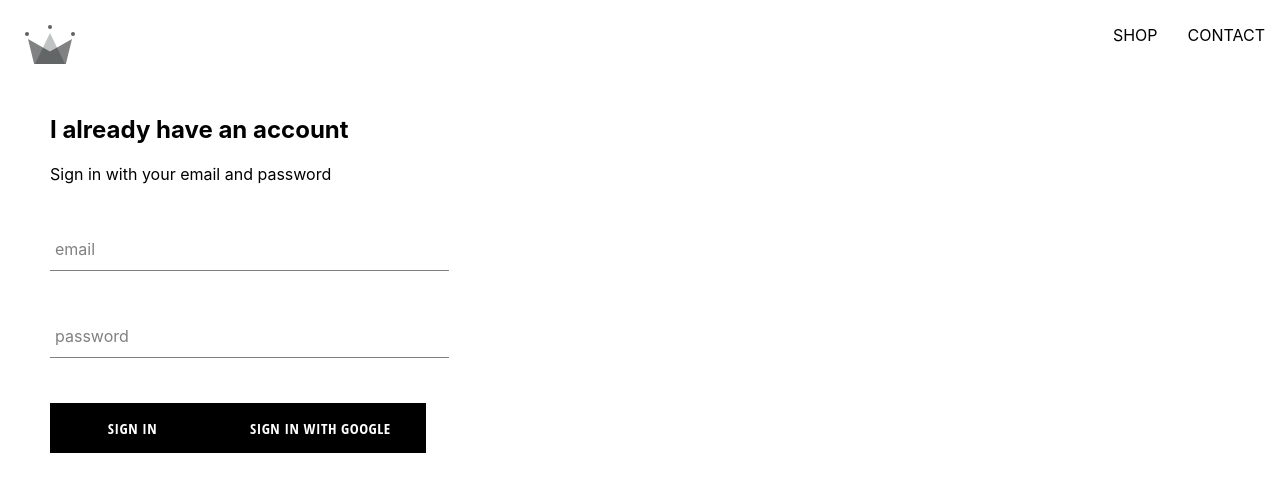
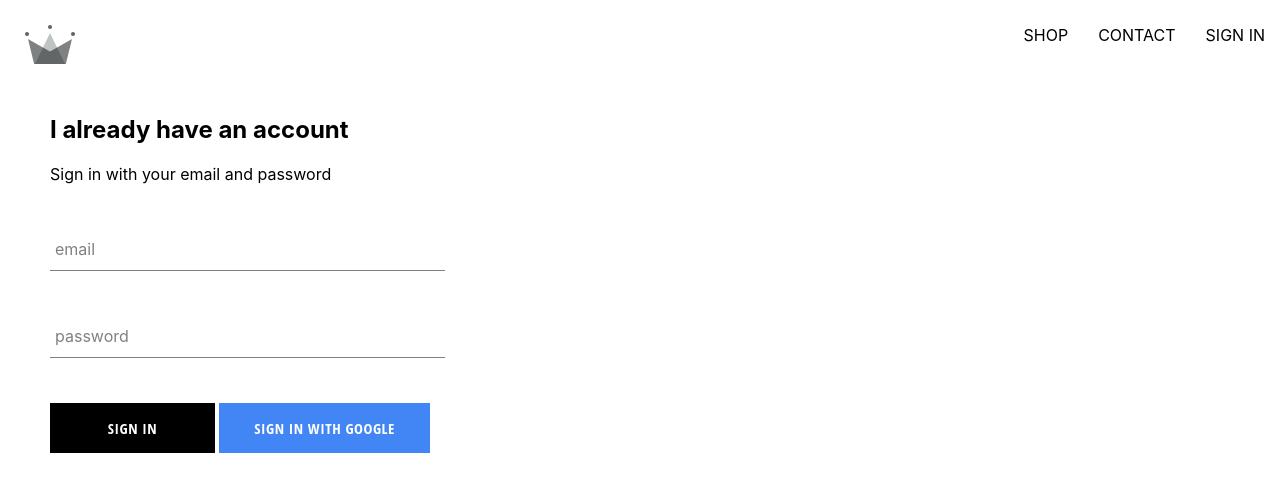
Before and after one commit to Siinu-singh/crown-clothing, a React (Create React App) app: page /signin in a window 1280 px wide. Shown: the top 492 px of the page. Built offline with nearby package versions, Linux system fonts and the light colour scheme; no server answers.

Commit message:
added google sign-in sigh-out features

```diff
--- a/src/App.js
+++ b/src/App.js
@@ -6,11 +6,37 @@
 import Shop from './components/pages/shop/shop.jsx';
 import Header from './components/header/header.jsx';
 import SignInSignUp from './components/pages/sign-in-sign-up/sign-in-sign-up.jsx';
+import {auth} from './firebase/firebase.util.js';
 
-function App() {
-  return (
+
+class App extends React.Component {
+
+  constructor() {
+    super();
+    this.state = {
+      currentUser : null
+    }
+  }
+  unsubscribeFromAuth = null;
+
+  componentDidMount() {
+    this.unsubscribeFromAuth = auth.onAuthStateChanged(user => {
+      this.setState({ currentUser: user });
+      console.log('currentUser');
+      console.log(user);
+    });
+  }
+  componentWillUnmount() {
+    this.unsubscribeFromAuth();
+  }
+
+
+
+  render(){
+
+    return (
     <div className="App">
-      <Header />
+      <Header  currentUser={this.state.currentUser}/>
       <Routes>
         <Route path="/" element={<HomePage />} />
         <Route path="/shop" element={<Shop />} />
@@ -18,6 +44,11 @@
       </Routes>
     </div>
   );
+  }
+
+
 }
 
+
+
 export default App;
--- a/src/components/custom-button/custom-button.jsx
+++ b/src/components/custom-button/custom-button.jsx
@@ -1,8 +1,10 @@
 import React from 'react';
 import './custom-button.scss';
 
-const CustomButton = ({ children, ...otherProps}) => (
-    <button className="custom-button" {...otherProps}>
+const CustomButton = ({ children, isGoogleSignIn, ...otherProps }) => (
+    <button className={`custom-button ${isGoogleSignIn ? 'google-sign-in' : ''}`}
+        {...otherProps}
+    >
         {children}
     </button>
 );
--- a/src/components/custom-button/custom-button.scss
+++ b/src/components/custom-button/custom-button.scss
@@ -19,4 +19,14 @@
     color: black;
     border: 1px solid black;
   }
+
+  &.google-sign-in {
+    background-color: #4285f4;
+    color: white;
+
+    &:hover {
+      background-color: #357ae8;
+      border: none;
+    }
+  }
 }
--- a/src/components/header/header.jsx
+++ b/src/components/header/header.jsx
@@ -1,10 +1,11 @@
 import React from "react";
 import { ReactComponent as Logo } from '../../components/Asset/crown.svg';
 import { Link } from 'react-router';
+import { auth } from '../../firebase/firebase.util.js';
 
 import './header.scss';
 
-const Header = () => (
+const Header = ({currentUser}) => (
     <div className="header">
         <Link className="logo-container" to="/">
             <Logo className="logo" />
@@ -16,6 +17,15 @@
             <Link className="option" to="/contact">
                 CONTACT
             </Link>
+            {currentUser ?
+                <div className="option" onClick={() => auth.signOut()}>
+                    SIGN OUT
+                </div>
+             :
+                <Link className="option" to="/signin">
+                    SIGN IN
+                </Link>
+            }
         </div>
     </div>
 );
--- a/src/components/header/header.scss
+++ b/src/components/header/header.scss
@@ -20,6 +20,7 @@
 
     .option {
       padding: 10px 15px;
+      cursor: pointer;
     }
   }
 }
--- a/src/components/sign-in/sign-in.jsx
+++ b/src/components/sign-in/sign-in.jsx
@@ -49,9 +49,11 @@
                         label="password"
                         required
                     />
+                    <div className="button">
+                        <CustomButton type="submit">Sign In</CustomButton>
+                        <CustomButton onClick={signInWithGoogle} isGoogleSignIn >Sign In With Google</CustomButton>
+                    </div>
 
-                    <CustomButton type="submit">Sign In</CustomButton>
-                    <CustomButton onClick={signInWithGoogle}>Sign In With Google</CustomButton>
                 </form>
             </div>
         );
--- a/src/components/sign-in/sign-in.scss
+++ b/src/components/sign-in/sign-in.scss
@@ -1,5 +1,5 @@
 .sign-in {
-    width: 30vw;
+    width: 380px;
     display: flex;
     flex-direction: column;
     margin-left: 50px;
@@ -8,4 +8,8 @@
     .title {
         margin: 10px 0;
     }
+    .button {
+        display: flex;
+        justify-content: space-between;
+    }
 }
--- a/src/firebase/firebase.util.js
+++ b/src/firebase/firebase.util.js
@@ -24,3 +24,4 @@
 provider.setCustomParameters({ prompt: "select_account" });
 
 export const signInWithGoogle = () => signInWithPopup(auth, provider);
+export default firebaseApp;
```
